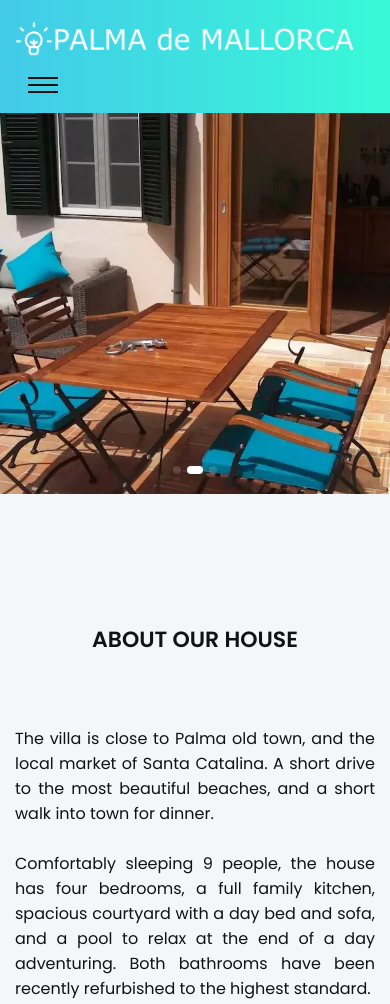
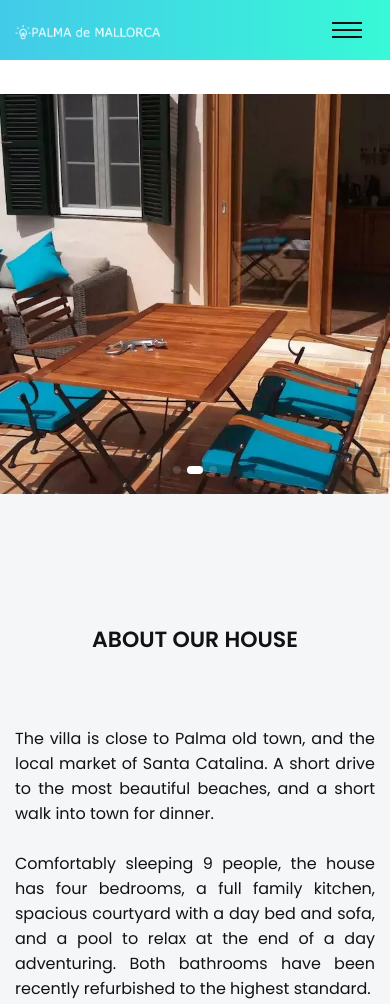
Before and after one commit to palma-mallorca/palma-mallorca.github.io, a plain HTML site: page index.html in a window 390 px wide. Shown: the top 1004 px of the page. Drawn offline with Linux system fonts and the light colour scheme; files whose address does not match are found by name.

Commit message:
Shrink Logo on smaller screens, and enforce "nowrap" on the nav-area DIV.

```diff
--- a/assets/css/style.css
+++ b/assets/css/style.css
@@ -613,15 +613,16 @@ p {
   -moz-transition: all 0.3s ease-out 0s;
   -ms-transition: all 0.3s ease-out 0s;
   -o-transition: all 0.3s ease-out 0s;
-  transition: all 0.3s ease-out 0s; }
+  transition: all 0.3s ease-out 0s;
+  white-space: nowrap;}
   .navbar-area .navbar-brand img {
     max-width: 350px; }
   @media only screen and (min-width: 768px) and (max-width: 991px) {
-    .navbar-area {
-      padding: 10px 0; } }
+        .navbar-area .navbar-brand img { max-width: 250px; }
+        .navbar-area { padding: 10px 0; } }
   @media (max-width: 767px) {
-    .navbar-area {
-      padding: 10px 0; } }
+	.navbar-area .navbar-brand img { max-width: 150px; }
+        .navbar-area { padding: 10px 0; } }
   .navbar-area .navbar {
     position: relative;
     padding: 0; }
```
